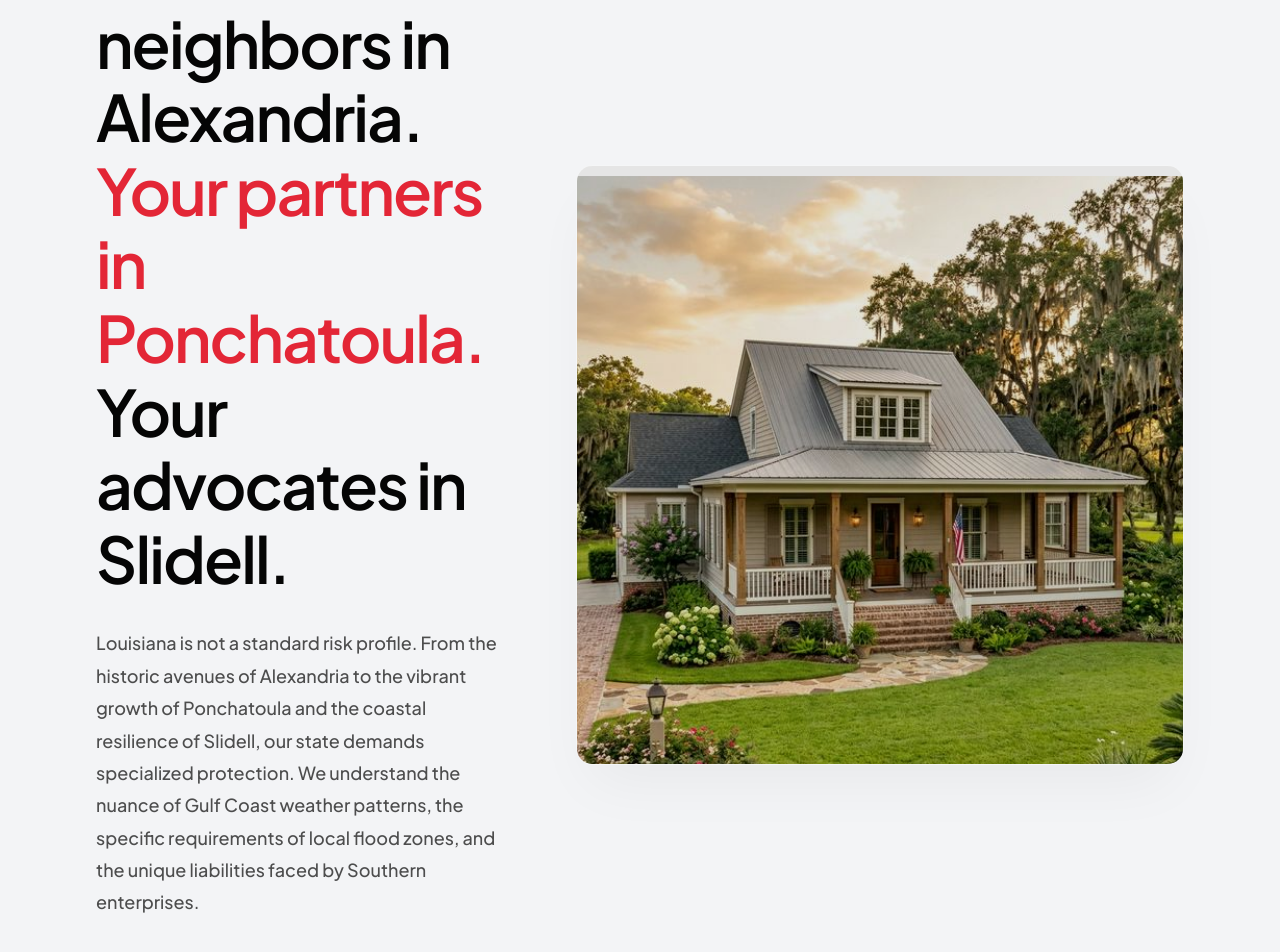
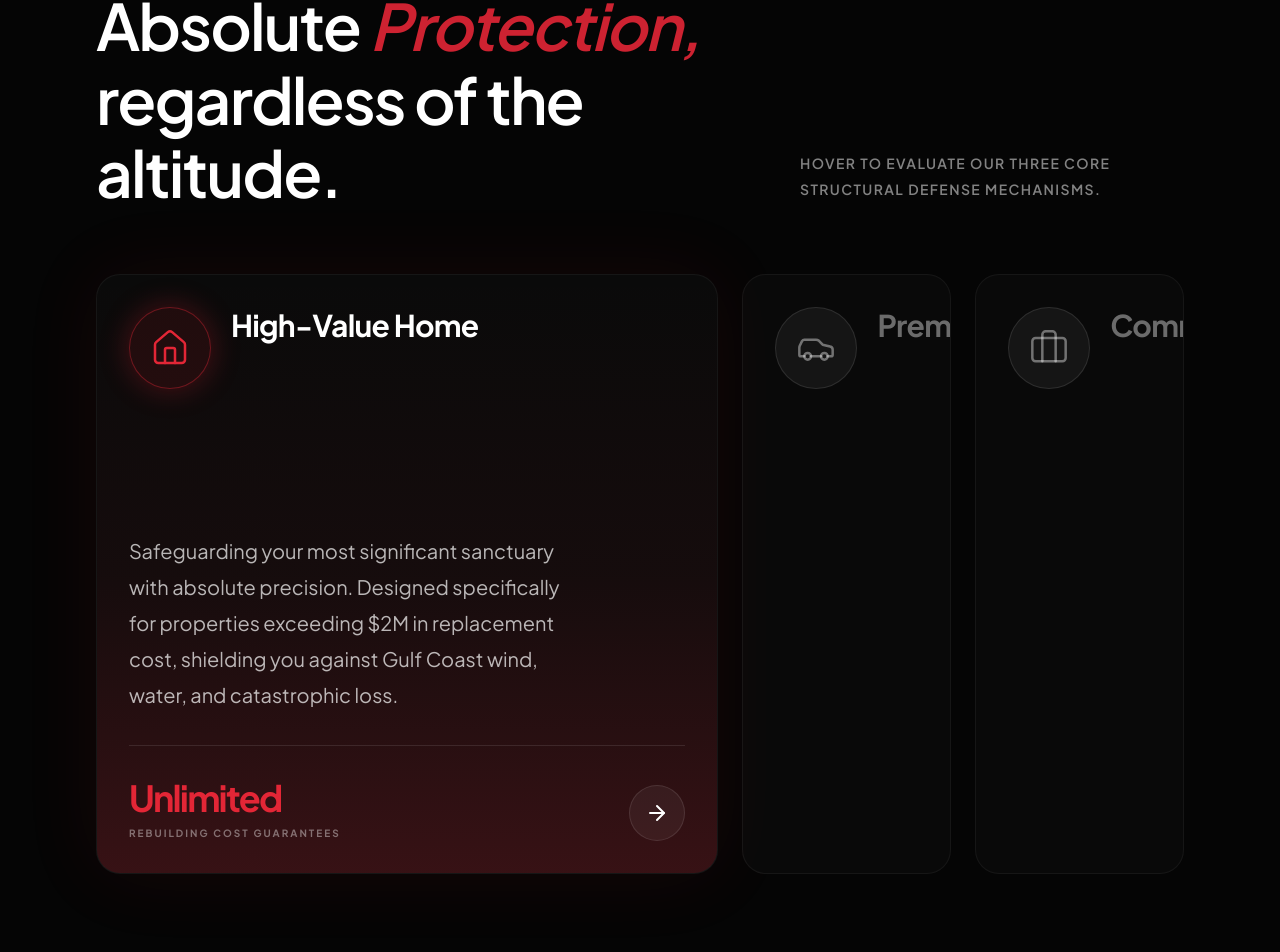
Before and after one commit to Founditmarketing/new-insight, a React (Vite) app: page / in a window 1280 px wide. Shown: the part 984-1936 px from the top of the page. Built offline with nearby package versions, Linux system fonts and the light colour scheme.

Commit message:
feat(layout): replace louisiana story with kinetic obsidian pillars accordion

```diff
--- a/src/components/LouisianaStory.tsx
+++ b/src/components/LouisianaStory.tsx
@@ -1,107 +1,148 @@
-import { useRef } from 'react';
-import { motion, useScroll, useTransform } from 'motion/react';
+import { useState } from 'react';
+import { motion, AnimatePresence } from 'motion/react';
+import { Home, Car, Briefcase, ArrowRight } from 'lucide-react';
+
+const pillars = [
+  {
+    id: 'home',
+    title: 'High-Value Home',
+    icon: Home,
+    description: 'Safeguarding your most significant sanctuary with absolute precision. Designed specifically for properties exceeding $2M in replacement cost, shielding you against Gulf Coast wind, water, and catastrophic loss.',
+    stat: 'Unlimited',
+    statLabel: 'Rebuilding Cost Guarantees'
+  },
+  {
+    id: 'auto',
+    title: 'Premium Auto',
+    icon: Car,
+    description: 'Coverage that respects the engineering of your vehicles. Securing your luxury fleets, secondary collections, and high-performance assets against liability and depreciative loss across all Louisiana parishes.',
+    stat: 'Agreed Value',
+    statLabel: 'Settlement protocols'
+  },
+  {
+    id: 'commercial',
+    title: 'Commercial Entity',
+    icon: Briefcase,
+    description: 'Protecting the legacy of local business builders. Comprehensive proactive liability, property, and operational continuity for complex enterprises from Alexandria to Slidell.',
+    stat: '360°',
+    statLabel: 'Risk Architecture'
+  }
+];
 
 export function LouisianaStory() {
-  const containerRef = useRef(null);
-  const { scrollYProgress } = useScroll({
-    target: containerRef,
-    offset: ["start end", "end start"]
-  });
-  const y = useTransform(scrollYProgress, [0, 1], ["-15%", "15%"]);
+  // Default to the first pillar being open
+  const [hoveredIndex, setHoveredIndex] = useState<number | null>(0);
 
   return (
-    <section id="story" ref={containerRef} className="py-16 px-6 md:px-12 lg:px-24 bg-stone text-ink relative overflow-hidden border-t border-slate/10">
+    <section id="story" className="py-24 md:py-32 bg-[#050505] text-paper relative overflow-hidden flex flex-col justify-center min-h-screen border-t-[1px] border-white/5">
 
-      <div className="max-w-7xl mx-auto grid grid-cols-1 lg:grid-cols-12 gap-16 items-center relative z-10">
-
-        <div className="lg:col-span-5">
+      {/* Header */}
+      <div className="max-w-7xl mx-auto w-full px-6 md:px-12 lg:px-24 mb-16 relative z-20">
         <motion.div
            initial={{ opacity: 0, y: 20 }}
            whileInView={{ opacity: 1, y: 0 }}
            viewport={{ once: true }}
-            transition={{ duration: 0.8, ease: [0.16, 1, 0.3, 1] }}
-            className="flex items-center gap-4 mb-8"
+           className="flex items-center gap-4 mb-6"
         >
           <span className="text-sm font-bold tracking-widest uppercase text-accent font-mono">
-              01 // The Louisiana Reality
+            01 // The Obsidian Pillars
           </span>
         </motion.div>
 
-          <h3 className="text-fluid-h2 font-sans font-bold text-ink mb-8 flex flex-col tracking-tight">
-            <span className="overflow-hidden pb-4 pt-2 -mt-2 -mb-4">
-              <motion.span
-                initial={{ y: "100%", opacity: 0 }}
-                whileInView={{ y: 0, opacity: 1 }}
-                viewport={{ once: true }}
-                transition={{ duration: 1, delay: 0.1, ease: [0.16, 1, 0.3, 1] }}
-                className="block"
-              >
-                Your neighbors in Alexandria.
-              </motion.span>
-            </span>
-            <span className="overflow-hidden pb-4 pt-2 -mt-2 -mb-4">
-              <motion.span
-                initial={{ y: "100%", opacity: 0 }}
-                whileInView={{ y: 0, opacity: 1 }}
-                viewport={{ once: true }}
-                transition={{ duration: 1, delay: 0.25, ease: [0.16, 1, 0.3, 1] }}
-                className="block text-accent"
-              >
-                Your partners in Ponchatoula.
-              </motion.span>
-            </span>
-            <span className="overflow-hidden pb-4 pt-2 -mt-2 -mb-4">
-              <motion.span
-                initial={{ y: "100%", opacity: 0 }}
-                whileInView={{ y: 0, opacity: 1 }}
-                viewport={{ once: true }}
-                transition={{ duration: 1, delay: 0.4, ease: [0.16, 1, 0.3, 1] }}
-                className="block"
-              >
-                Your advocates in Slidell.
-              </motion.span>
-            </span>
-          </h3>
-
-          <motion.div
-            initial={{ opacity: 0, y: 20 }}
-            whileInView={{ opacity: 1, y: 0 }}
-            viewport={{ once: true }}
-            transition={{ duration: 1, delay: 0.55, ease: [0.16, 1, 0.3, 1] }}
-          >
-            <p className="text-lg text-ink/70 font-medium leading-relaxed mb-8">
-              Louisiana is not a standard risk profile. From the historic avenues of Alexandria to the
-              vibrant growth of Ponchatoula and the coastal resilience of Slidell, our state demands specialized protection. We understand the
-              nuance of Gulf Coast weather patterns, the specific requirements of local flood zones, and
-              the unique liabilities faced by Southern enterprises.
+        <div className="flex flex-col md:flex-row md:items-end justify-between gap-8">
+          <h2 className="text-fluid-h2 font-sans font-bold tracking-tight max-w-2xl leading-[1.1]">
+            Absolute <span className="text-accent italic font-serif opacity-90">Protection,</span> regardless of the altitude.
+          </h2>
+          <p className="text-paper/50 max-w-sm text-sm uppercase tracking-widest font-semibold pb-2">
+            Hover to evaluate our three core structural defense mechanisms.
           </p>
-            <p className="text-lg text-ink/70 font-medium leading-relaxed">
-              We don't just insure properties here; we protect our neighbors, our local economy, and the
-              legacy of the communities we call home.
-            </p>
-          </motion.div>
+        </div>
       </div>
 
-        <div className="lg:col-span-7 relative h-[600px] rounded-2xl overflow-hidden bg-paper shadow-institutional border border-slate/10">
+      {/* Kinetic Accordion Grid */}
+      <div className="max-w-7xl mx-auto w-full px-6 md:px-12 lg:px-24 h-[600px] flex flex-col md:flex-row gap-4 lg:gap-6 relative z-20">
+        {pillars.map((pillar, index) => {
+          const isHovered = hoveredIndex === index;
+
+          return (
             <motion.div
-            initial={{ opacity: 0, scale: 1.05 }}
-            whileInView={{ opacity: 1, scale: 1 }}
-            viewport={{ once: true }}
-            transition={{ type: "spring", stiffness: 80, damping: 20 }}
-            className="w-full h-full"
+              key={pillar.id}
+              onMouseEnter={() => setHoveredIndex(index)}
+              onMouseLeave={() => setHoveredIndex(null)}
+              layout
+              initial={{ borderRadius: 24 }}
+              animate={{
+                flex: hoveredIndex === null ? 1 : (isHovered ? 3 : 1),
+              }}
+              transition={{ type: "spring", stiffness: 220, damping: 30 }}
+              className={`relative h-full overflow-hidden cursor-pointer group flex flex-col rounded-3xl border border-white/5 transition-all duration-500
+                ${isHovered ? 'bg-[#0A0A0A] border-accent/30 shadow-[0_0_80px_rgba(227,38,54,0.08)]' : 'bg-white/[0.02]'}
+              `}
             >
-            <motion.img
-              style={{ y, scale: 1.1 }}
-              src="/images/acadian_home.png"
-              alt="Beautiful Middle-Class Acadian Home in Louisiana"
-              className="w-full h-full object-cover opacity-100"
-              referrerPolicy="no-referrer"
+              {/* Internal glowing gradient */}
+              <motion.div
+                className="absolute inset-0 bg-gradient-to-t from-accent/20 via-accent/5 to-transparent opacity-0 mix-blend-plus-lighter pointer-events-none"
+                animate={{ opacity: isHovered ? 1 : 0 }}
+                transition={{ duration: 0.6 }}
               />
-            <div className="absolute inset-0 bg-ink/10 pointer-events-none" />
+
+              <div className="flex flex-col justify-between h-full p-8 relative z-10">
+
+                {/* Icon & Title Row */}
+                <div className="flex items-center md:items-start gap-5 flex-row md:flex-col lg:flex-row">
+                  <motion.div
+                    layout="position"
+                    className={`shrink-0 p-5 rounded-full border transition-colors duration-500
+                      ${isHovered ? 'bg-accent/10 border-accent/40 text-accent shadow-[0_0_30px_rgba(227,38,54,0.3)]' : 'bg-white/5 border-white/10 text-paper/40'}
+                    `}
+                  >
+                    <pillar.icon className="w-8 h-8 lg:w-10 lg:h-10" strokeWidth={1.5} />
                   </motion.div>
+
+                  <motion.h3
+                    layout="position"
+                    className={`text-2xl lg:text-3xl font-bold font-sans tracking-tight mt-0 md:mt-4 lg:mt-0 transition-colors duration-500 whitespace-nowrap
+                      ${isHovered ? 'text-paper' : 'text-paper/40'}
+                    `}
+                  >
+                    {pillar.title}
+                  </motion.h3>
                 </div>
 
+                {/* Content Reveal */}
+                <AnimatePresence mode="popLayout">
+                  {isHovered && (
+                    <motion.div
+                      initial={{ opacity: 0, y: 30 }}
+                      animate={{ opacity: 1, y: 0 }}
+                      exit={{ opacity: 0, y: 30, transition: { duration: 0.2 } }}
+                      transition={{ duration: 0.4, delay: 0.1 }}
+                      className="mt-8 flex flex-col gap-8 h-full justify-end"
+                    >
+                      <p className="text-paper/70 font-serif text-lg lg:text-xl leading-relaxed max-w-md">
+                        {pillar.description}
+                      </p>
+
+                      <div className="flex items-end justify-between border-t border-white/10 pt-8">
+                        <div>
+                          <div className="text-4xl font-bold font-sans text-accent tracking-tighter">{pillar.stat}</div>
+                          <div className="text-[10px] uppercase tracking-[0.2em] text-paper/40 mt-2 font-bold">{pillar.statLabel}</div>
                         </div>
+
+                        <button className="w-14 h-14 rounded-full bg-white/5 border border-white/10 flex items-center justify-center hover:bg-paper hover:text-ink transition-colors group/btn">
+                          <ArrowRight className="w-6 h-6 group-hover/btn:translate-x-1 transition-transform" />
+                        </button>
+                      </div>
+                    </motion.div>
+                  )}
+                </AnimatePresence>
+
+              </div>
+            </motion.div>
+          );
+        })}
+      </div>
+
     </section>
   );
 }
```
Lines whose indentation alone changed are shown as unchanged.
